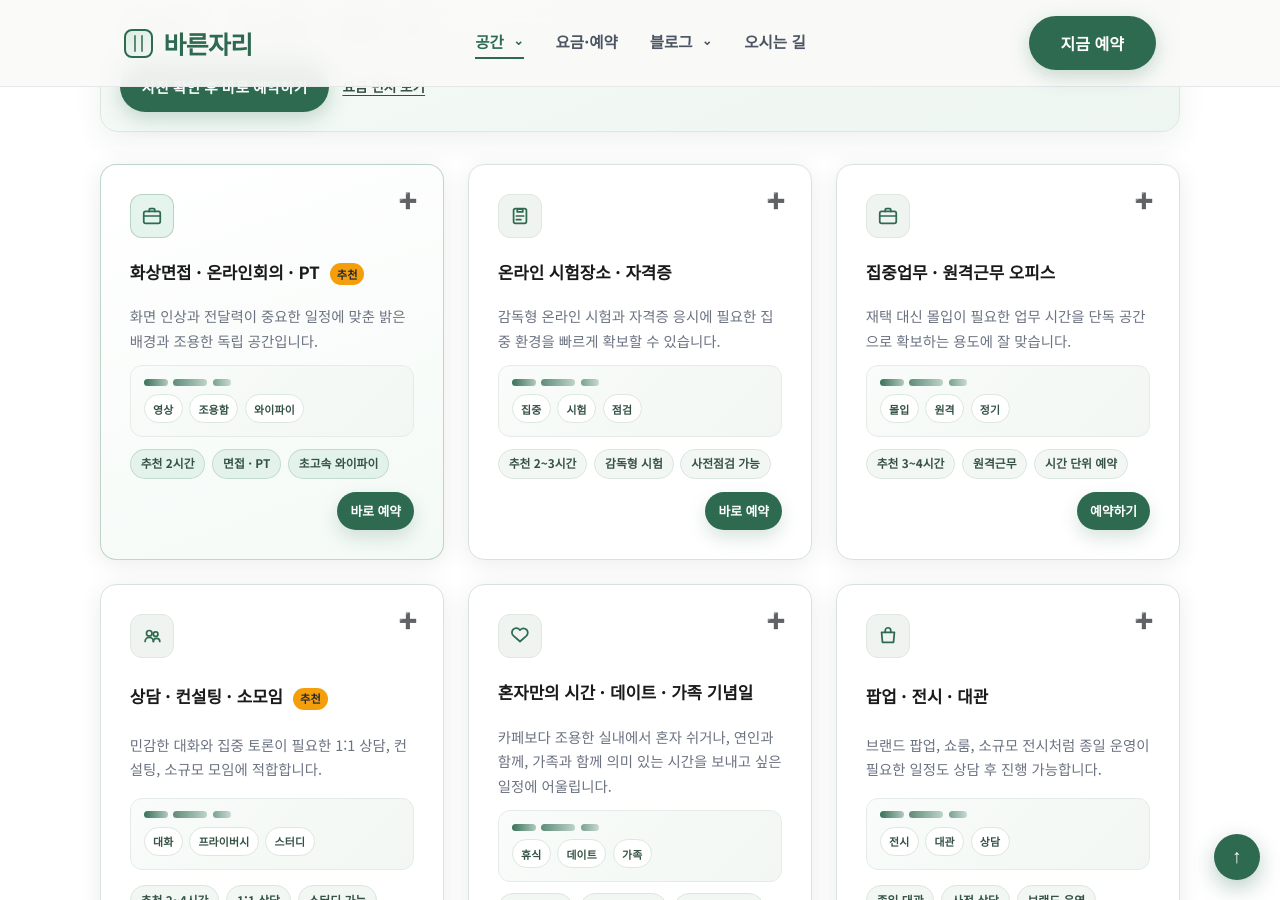
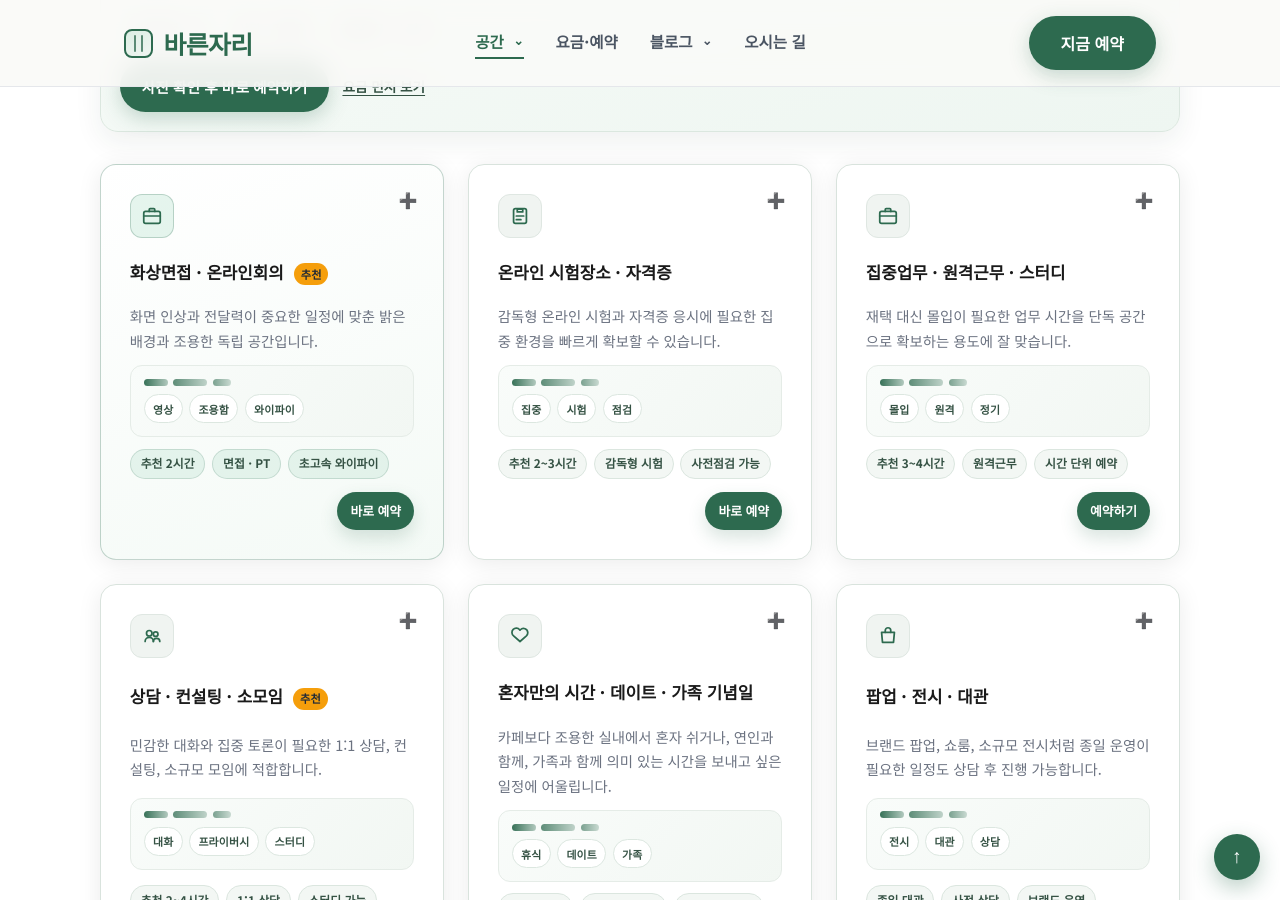
Before and after one commit to bareunspace/blog, a Jekyll site: the page built from index.html, in a window 1280 px wide and 900 px high, scrolled down 1663 px. Built offline with Jekyll 4.4.1, drawn with Linux system fonts in a browser that asks for light colours.

Commit message:
카드명

```diff
--- a/index.html
+++ b/index.html
@@ -123,7 +123,7 @@ script_version: 20260719-1
       <div class="features-grid">
         <div class="feature-card feature-toggle feature-card-primary" id="videoInterviewToggle" role="button" tabindex="0" aria-expanded="false" aria-controls="videoInterviewPanel">
           <div class="feature-icon"><svg aria-hidden="true"><use href="#i-briefcase"></use></svg></div>
-          <h3>화상면접 · 온라인회의 · PT <span class="feature-priority" aria-label="주력 서비스">추천</span></h3>
+          <h3>화상면접 · 온라인회의 <span class="feature-priority" aria-label="주력 서비스">추천</span></h3>
           <p>화면 인상과 전달력이 중요한 일정에 맞춘 밝은 배경과 조용한 독립 공간입니다.</p>
           <div class="feature-card-preview" aria-hidden="true">
             <div class="feature-card-preview-bar">
@@ -245,7 +245,7 @@ script_version: 20260719-1
         </div>
         <div class="feature-card feature-toggle" id="privateOfficeToggle" role="button" tabindex="0" aria-expanded="false" aria-controls="privateOfficePanel">
           <div class="feature-icon"><svg aria-hidden="true"><use href="#i-briefcase"></use></svg></div>
-          <h3>집중업무 · 원격근무 오피스</h3>
+          <h3>집중업무 · 원격근무 · 스터디</h3>
           <p>재택 대신 몰입이 필요한 업무 시간을 단독 공간으로 확보하는 용도에 잘 맞습니다.</p>
           <div class="feature-card-preview" aria-hidden="true">
             <div class="feature-card-preview-bar">
```
